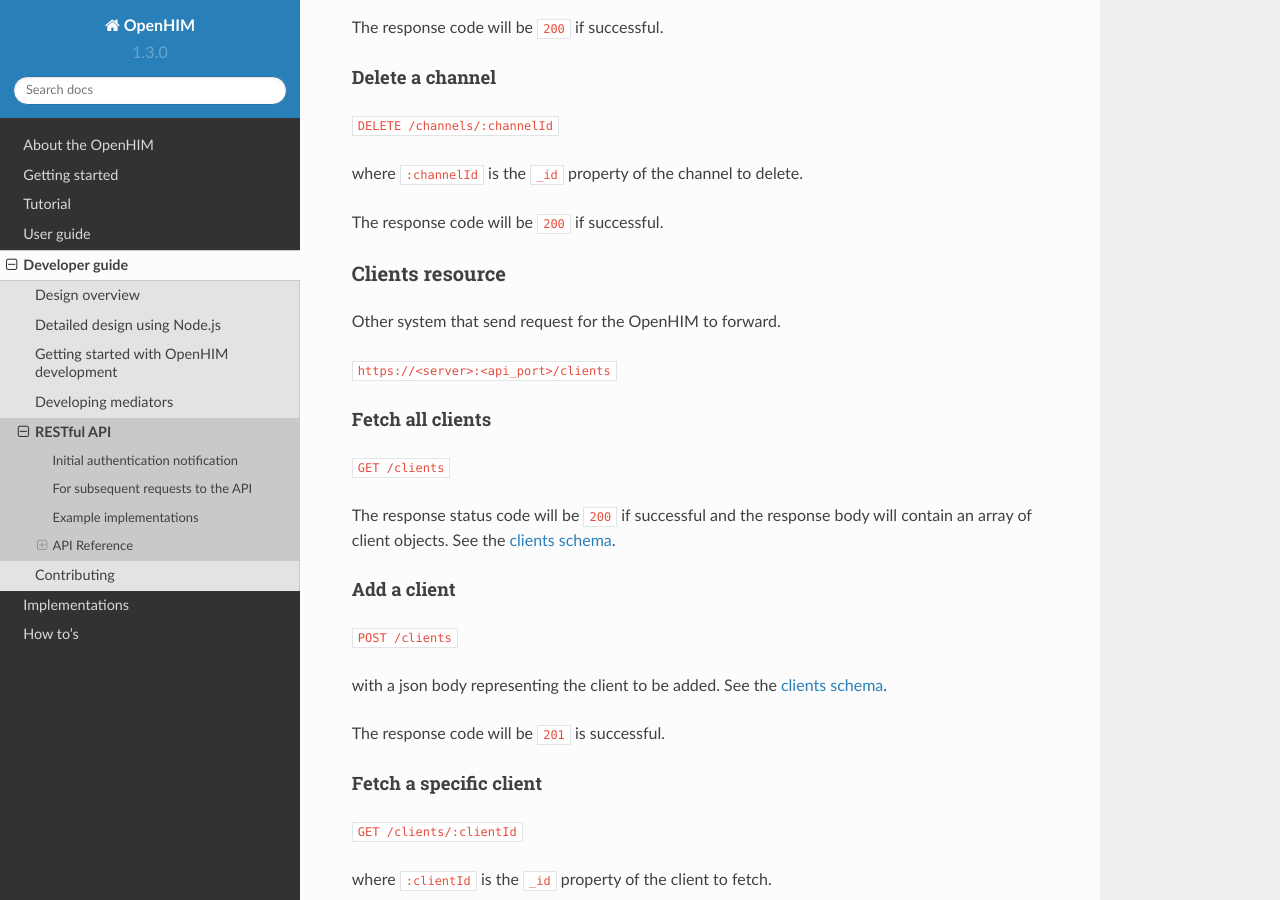
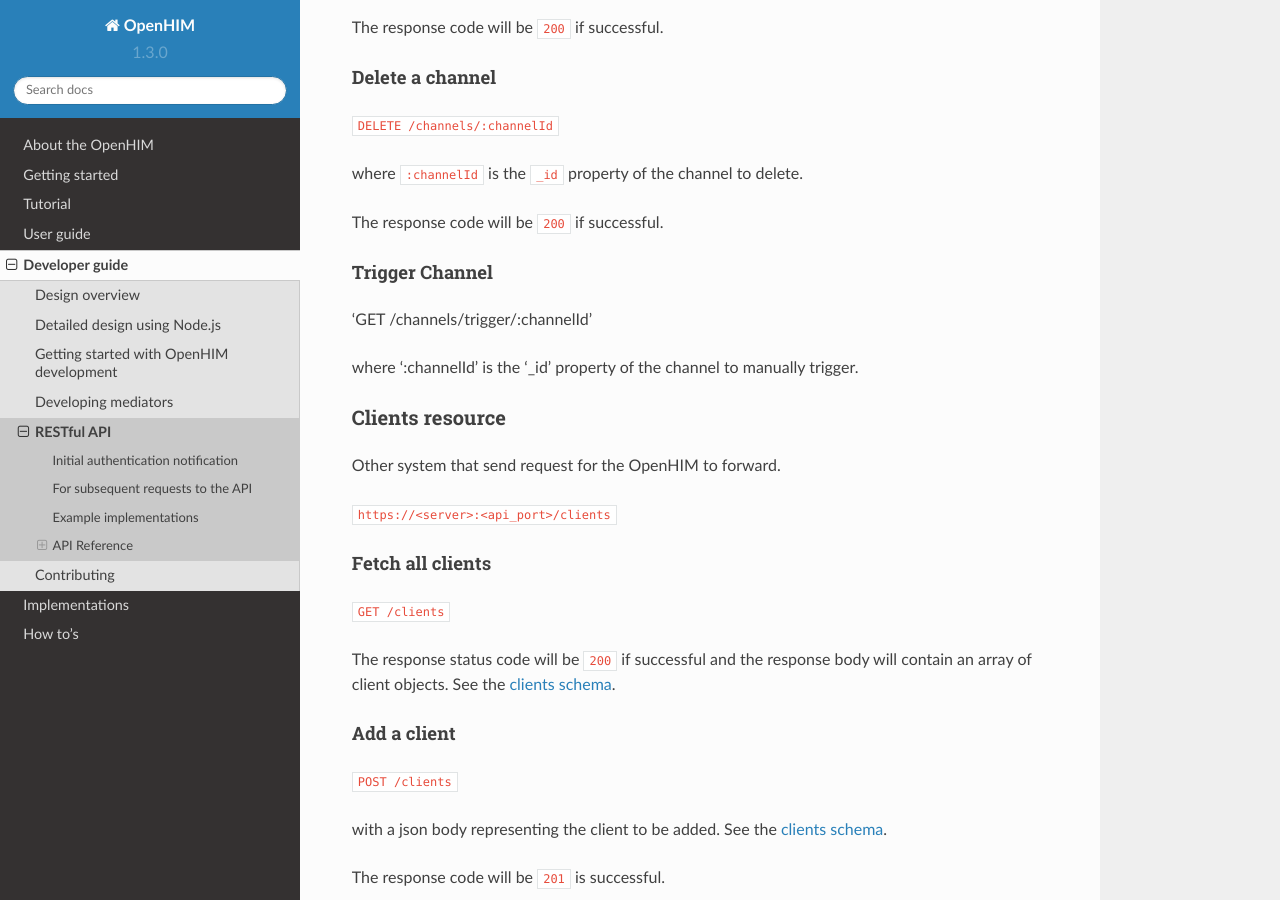
Before and after one commit to jembi/openhim-core-js, a Sphinx documentation site: the page built from docs/dev-guide/api-ref.md, in a window 1280 px wide and 900 px high, scrolled down 2416 px. Built offline with Sphinx 7.4.7 and the Read the Docs theme 2.0.0, drawn with Linux system fonts in a browser that asks for light colours.

Commit message:
#OHIE-119: initial commit, added API endpoint to manually run polling channels

```diff
--- a/docs/dev-guide/api-ref.md
+++ b/docs/dev-guide/api-ref.md
@@ -100,6 +100,12 @@
 where `:channelId` is the `_id` property of the channel to delete.
 
 The response code will be `200` if successful.
+
+#### Trigger Channel
+
+'GET /channels/trigger/:channelId'
+
+where ':channelId' is the '_id' property of the channel to manually trigger.
 
 ### Clients resource
 
```
Also changed, not shown: 2 other files.
